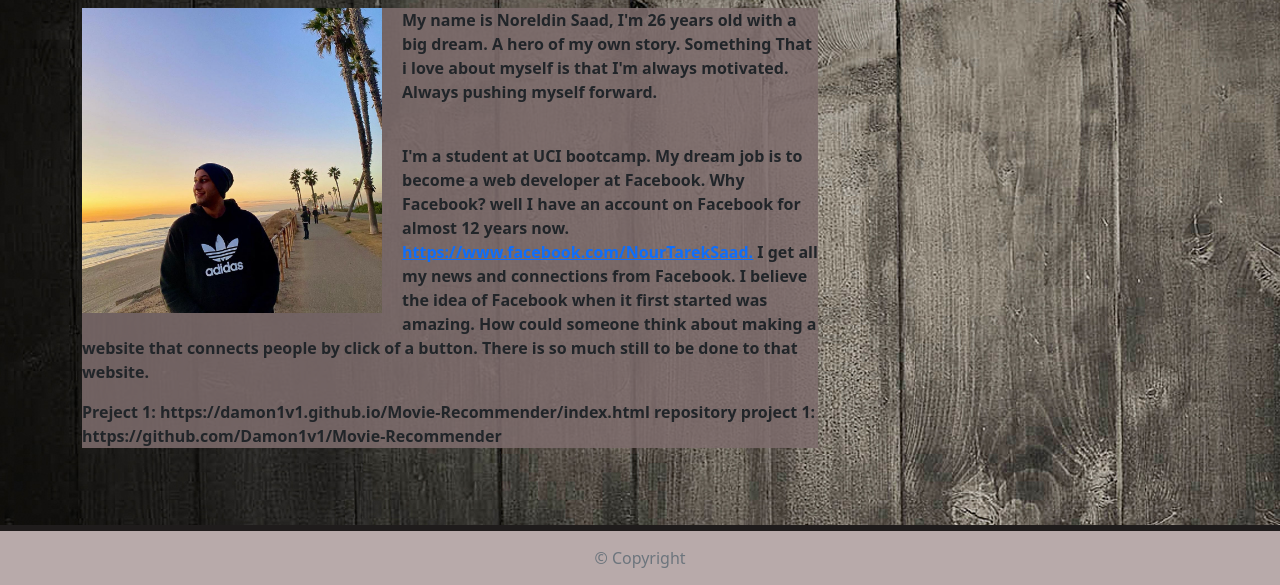
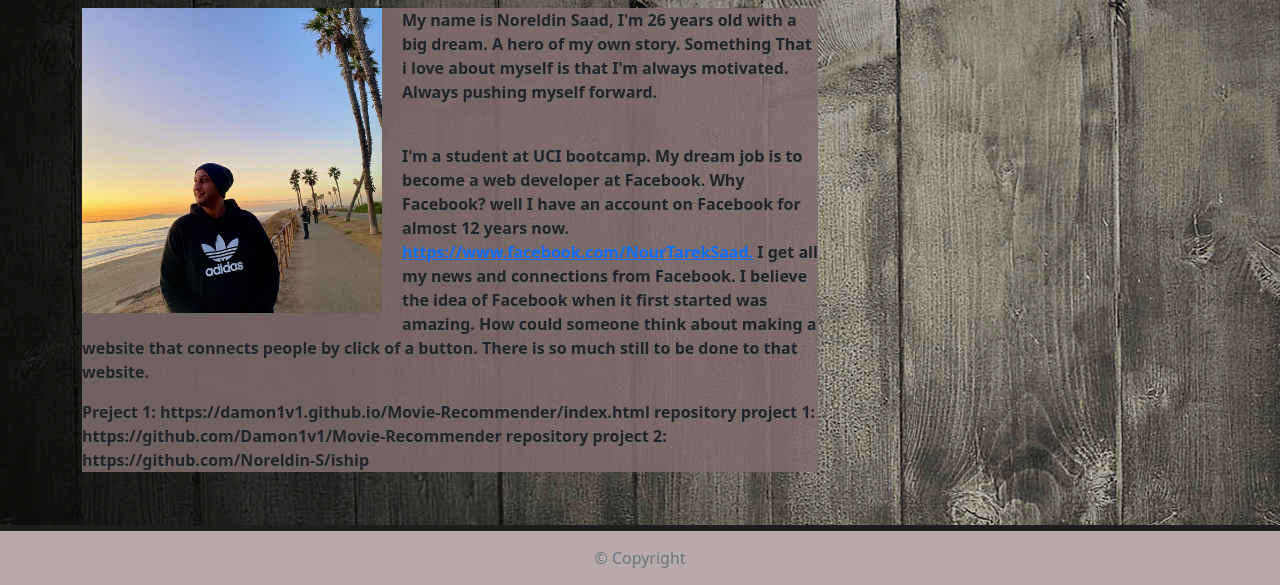
Before and after one commit to Noreldin-S/Resposive-Portfolio, a plain HTML site: page index.html in a window 1280 px wide. Shown: the part 215-800 px from the top of the page. Drawn offline with nearby package versions, Linux system fonts and the light colour scheme.

Commit message:
project2

```diff
--- a/index.html
+++ b/index.html
@@ -59,6 +59,7 @@
               How could someone think about making a website that connects people by click of a button. There is so much still to be done to that website.</p>
               <p>Preject 1: https://damon1v1.github.io/Movie-Recommender/index.html
               repository project 1: https://github.com/Damon1v1/Movie-Recommender
+              repository project 2: https://github.com/Noreldin-S/iship
             </p>
           </div>
         </article>
```
Also changed, not shown: 1 other file.
